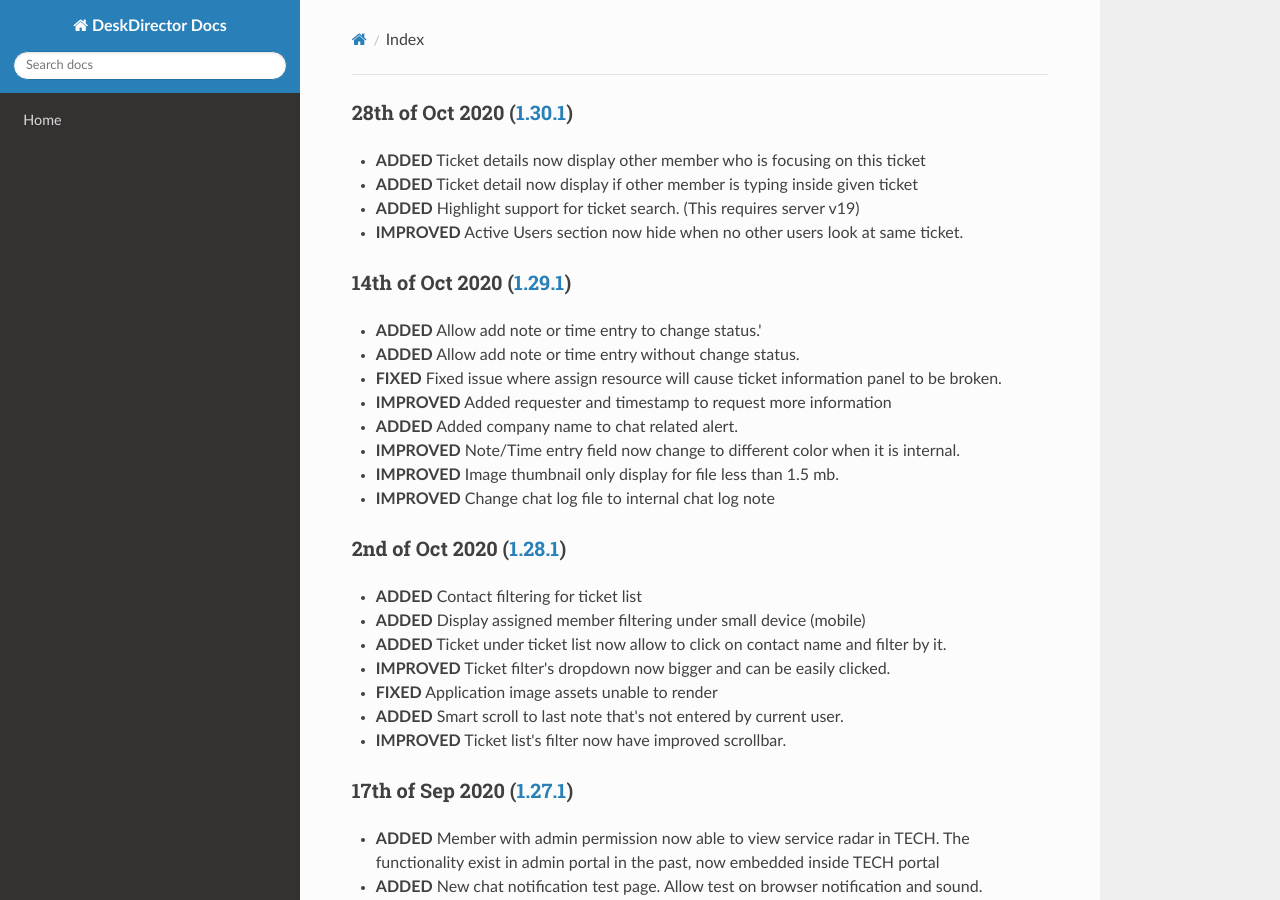
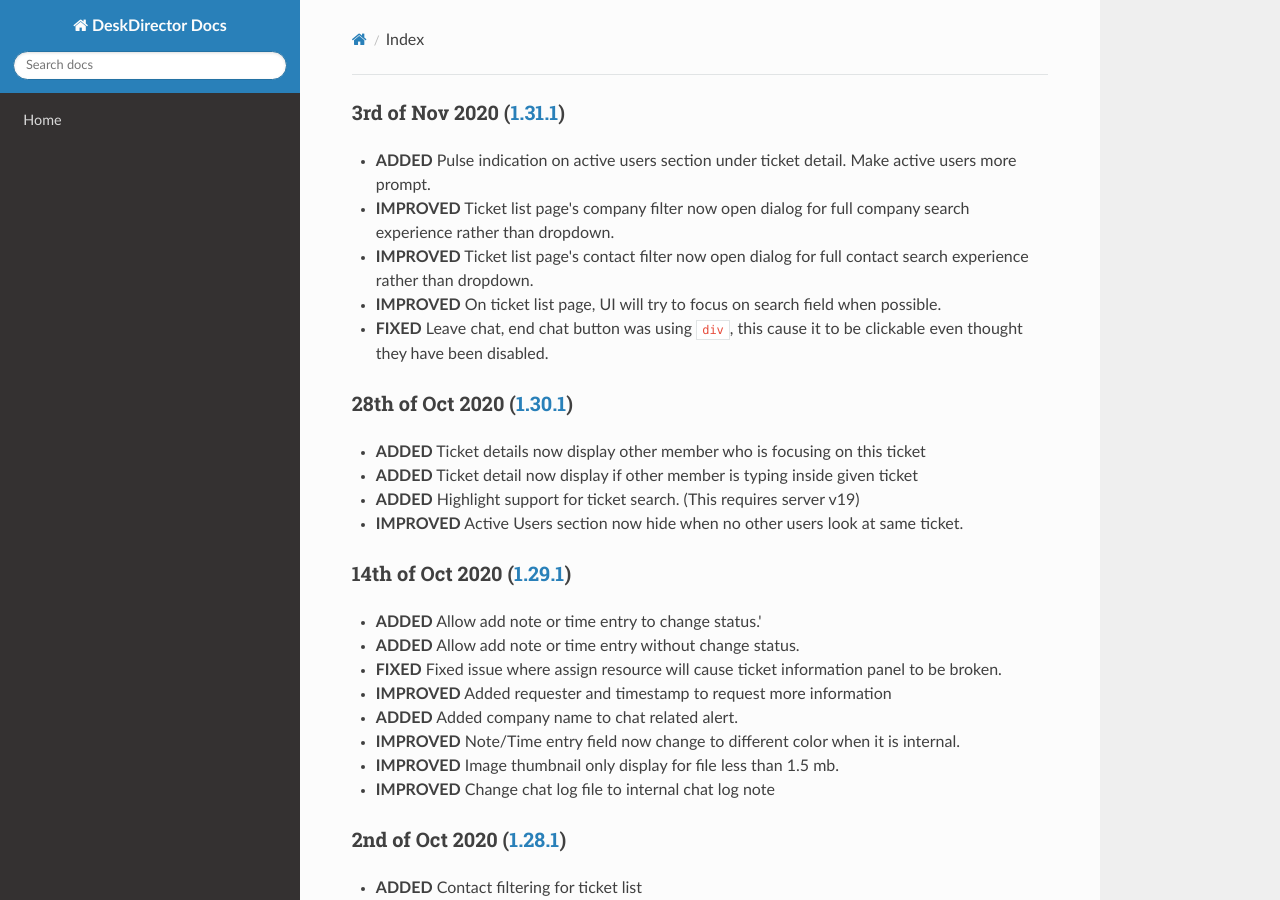
Before and after one commit to DeskDirector/docs, an MkDocs documentation site: the page built from docs/_release/tech/README.md, in a window 1280 px wide and 900 px high. Built offline with MkDocs 1.6.1, drawn with Linux system fonts in a browser that asks for light colours; nearby versions of some CDN libraries; old or Windows-style settings are respelled for this version of MkDocs.

Commit message:
Update README.md

```diff
--- a/docs/_release/tech/README.md
+++ b/docs/_release/tech/README.md
@@ -1,3 +1,10 @@
+### 3rd of Nov 2020 ([1.31.1](v1.31))
+- **ADDED** Pulse indication on active users section under ticket detail. Make active users more prompt.
+- **IMPROVED** Ticket list page's company filter now open dialog for full company search experience rather than dropdown.
+- **IMPROVED** Ticket list page's contact filter now open dialog for full contact search experience rather than dropdown.
+- **IMPROVED** On ticket list page, UI will try to focus on search field when possible.
+- **FIXED** Leave chat, end chat button was using `div`, this cause it to be clickable even thought they have been disabled.
+
 ### 28th of Oct 2020 ([1.30.1](v1.30))
 - **ADDED** Ticket details now display other member who is focusing on this ticket
 - **ADDED** Ticket detail now display if other member is typing inside given ticket
```
